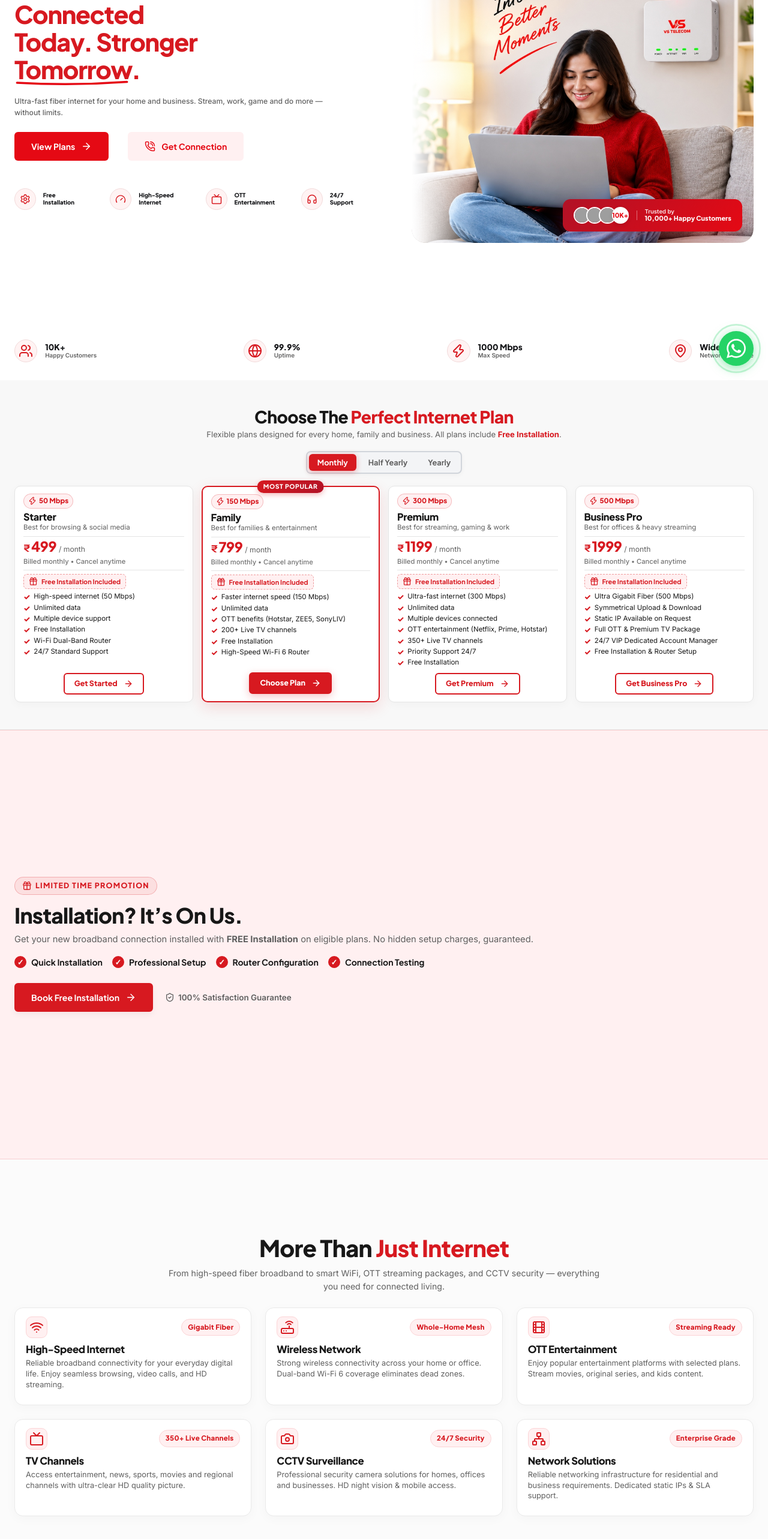
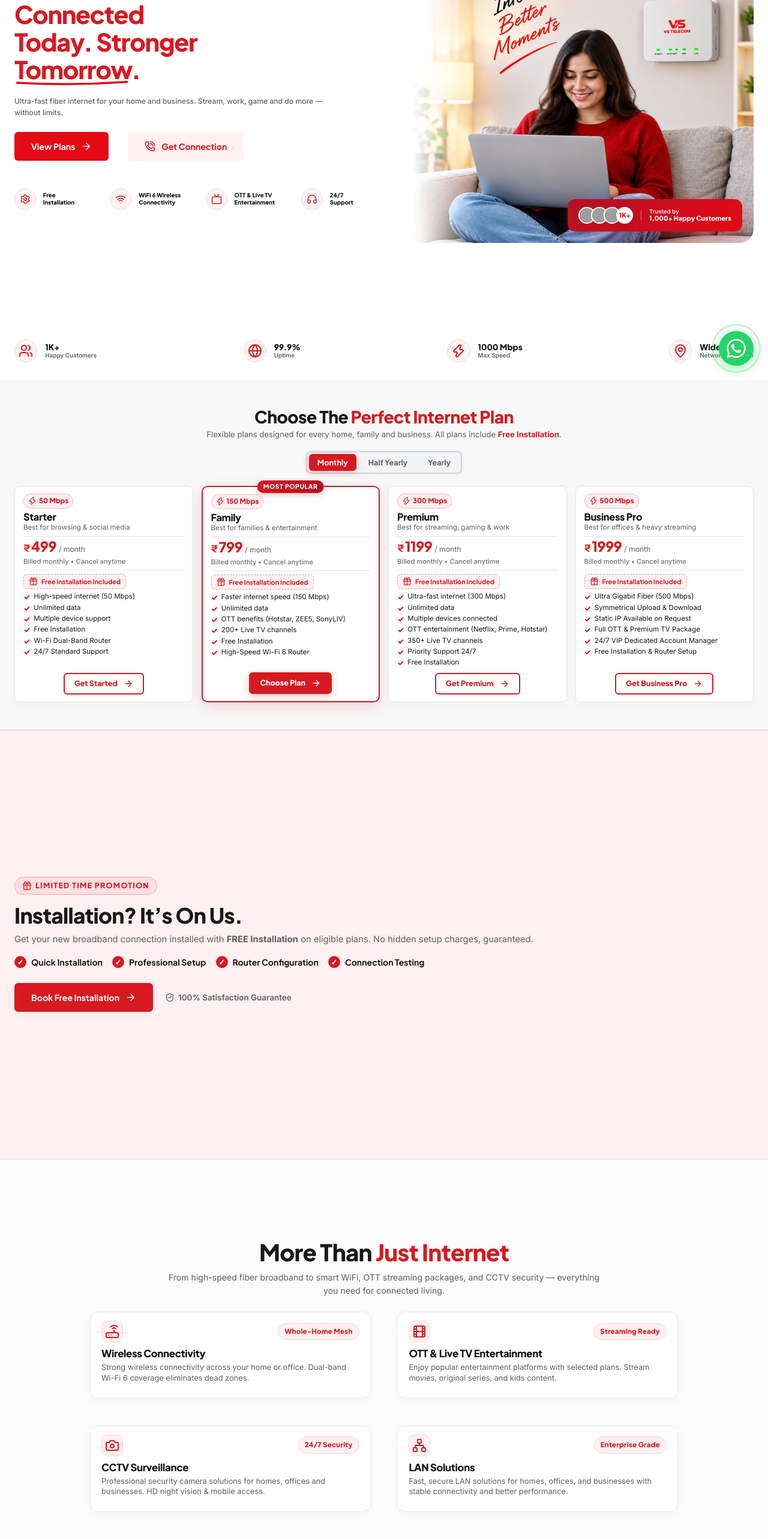
Before and after one commit to sachinkum2203-code/vishaltelecom, a React (Vite) app: page / in a window 1280 px wide. Shown: the part 166-2732 px from the top of the page at 60% size. Built offline with nearby package versions, Linux system fonts and the light colour scheme; grey boxes are pictures that could not be loaded.

Commit message:
update: content, layout and text updates for hero, services, about, footer and CTA

```diff
--- a/src/App.jsx
+++ b/src/App.jsx
@@ -68,7 +68,7 @@ export default function App() {
         {/* 8. OTT + TV Channels Section */}
         <OttEntertainment />
 
-        {/* 11. Wireless Network Section */}
+        {/* 11. Wireless Connectivity Section */}
         <WirelessNetwork onOpenAvailability={handleOpenAvailability} />
 
         {/* 12. CCTV Surveillance Section */}
--- a/src/components/About.jsx
+++ b/src/components/About.jsx
@@ -6,19 +6,19 @@ import './About.css';
 export default function About() {
   const stats = [
     {
-      value: '15+',
-      label: 'Years Experience',
-      sub: 'Leading regional telecom operator',
+      value: 'Free',
+      label: 'Installation',
+      sub: 'Quick & hassle-free setup',
+    },
+    {
+      value: 'WiFi 6',
+      label: 'Ready',
+      sub: 'Faster wireless connectivity',
     },
     {
       value: '99.9%',
       label: 'Network Uptime',
       sub: 'Monitored 24/7 SLA infrastructure',
-    },
-    {
-      value: '50K+',
-      label: 'Connected Homes',
-      sub: 'Across residential & commercial zones',
     },
     {
       value: '24/7',
--- a/src/components/ConnectionCta.jsx
+++ b/src/components/ConnectionCta.jsx
@@ -13,7 +13,7 @@ export default function ConnectionCta({ onOpenAvailability }) {
           </div>
 
           <h2 className="connection-cta-title">
-            Ready For <span>High-Speed Internet?</span>
+            Built for <span>Faster Connections.</span>
           </h2>
 
           <p className="connection-cta-desc">
--- a/src/components/Footer.jsx
+++ b/src/components/Footer.jsx
@@ -58,7 +58,7 @@ export default function Footer() {
               <img src={vsLogo} alt="VS TELECOM" className="footer-logo-img" />
             </a>
             <p className="footer-description">
-              Premium internet, OTT entertainment, CCTV surveillance and smart connectivity solutions for modern homes and businesses.
+              Premium internet, OTT & Live TV entertainment, CCTV surveillance and smart connectivity solutions for modern homes and businesses.
             </p>
             <div className="footer-social-icons">
               <a href="https://www.instagram.com/vs_telecommunication/" target="_blank" rel="noopener noreferrer" className="social-btn" aria-label="Instagram">
@@ -101,10 +101,10 @@ export default function Footer() {
             </h4>
             <ul className="footer-services-list">
               <li><a href="#plans"><Wifi size={17} className="service-icon" /><span>High-Speed Internet</span></a></li>
-              <li><a href="#wireless"><Share2 size={17} className="service-icon" /><span>Wireless Network</span></a></li>
-              <li><a href="#ott"><Tv size={17} className="service-icon" /><span>OTT & TV Entertainment</span></a></li>
+              <li><a href="#wireless"><Share2 size={17} className="service-icon" /><span>Wireless Connectivity</span></a></li>
+              <li><a href="#ott"><Tv size={17} className="service-icon" /><span>OTT & Live TV Entertainment</span></a></li>
               <li><a href="#cctv"><Camera size={17} className="service-icon" /><span>CCTV Surveillance</span></a></li>
-              <li><a href="#wireless"><Router size={17} className="service-icon" /><span>Network Solutions</span></a></li>
+              <li><a href="#services"><Router size={17} className="service-icon" /><span>LAN Solutions</span></a></li>
               <li><a href="#free-installation"><Gift size={17} className="service-icon" /><span>Free Installation</span></a></li>
               <li><a href="#contact"><Headphones size={17} className="service-icon" /><span>Customer Support</span></a></li>
             </ul>
@@ -133,7 +133,7 @@ export default function Footer() {
                 </div>
                 <div className="contact-item-text">
                   <strong>+91 70271 04250</strong>
-                  <span>Mon - Sat, 9:00 AM - 8:00 PM</span>
+                  <span>Mon - Sat, 9:00 AM - 5:00 PM</span>
                 </div>
               </div>
 
--- a/src/components/Hero.jsx
+++ b/src/components/Hero.jsx
@@ -67,16 +67,16 @@ export default function Hero({ onOpenAvailability, onOpenSpeedTest }) {
 
               <div className="inline-feat-item">
                 <div className="feat-icon-bubble">
-                  <Gauge size={18} className="text-red" />
+                  <Wifi size={18} className="text-red" />
                 </div>
-                <span className="feat-label">High-Speed<br />Internet</span>
+                <span className="feat-label">WiFi 6 Wireless<br />Connectivity</span>
               </div>
 
               <div className="inline-feat-item">
                 <div className="feat-icon-bubble">
                   <Tv size={18} className="text-red" />
                 </div>
-                <span className="feat-label">OTT<br />Entertainment</span>
+                <span className="feat-label">OTT & Live TV<br />Entertainment</span>
               </div>
 
               <div className="inline-feat-item">
@@ -110,12 +110,12 @@ export default function Hero({ onOpenAvailability, onOpenSpeedTest }) {
                 <img src="https://images.unsplash.com/photo-1534528741775-53994a69daeb?auto=format&fit=crop&w=80&q=80" alt="User 1" className="avatar-img" />
                 <img src="https://images.unsplash.com/photo-1507003211169-0a1dd7228f2d?auto=format&fit=crop&w=80&q=80" alt="User 2" className="avatar-img" />
                 <img src="https://images.unsplash.com/photo-1494790108377-be9c29b29330?auto=format&fit=crop&w=80&q=80" alt="User 3" className="avatar-img" />
-                <div className="avatar-count-badge">10K+</div>
+                <div className="avatar-count-badge">1K+</div>
               </div>
               <div className="banner-divider"></div>
               <div className="trusted-text-block">
                 <span className="t-label">Trusted by</span>
-                <span className="t-val">10,000+ Happy Customers</span>
+                <span className="t-val">1,000+ Happy Customers</span>
               </div>
             </div>
 
@@ -131,7 +131,7 @@ export default function Hero({ onOpenAvailability, onOpenSpeedTest }) {
               <Users size={24} className="text-red" />
             </div>
             <div className="bstat-meta">
-              <span className="bstat-val">10K+</span>
+              <span className="bstat-val">1K+</span>
               <span className="bstat-lbl">Happy Customers</span>
             </div>
           </div>
--- a/src/components/Navbar.jsx
+++ b/src/components/Navbar.jsx
@@ -110,7 +110,7 @@ export default function Navbar({ onOpenAvailability }) {
           <div className="top-info-left">
             <span className="info-item"><MapPin size={13} className="text-red" /> Subhash Nagar, Sonipat</span>
             <span className="info-item"><PhoneCall size={13} className="text-red" /> +91 70271 04250</span>
-            <span className="info-item"><Clock size={13} className="text-red" /> Mon - Sat 9:00 AM - 8:00 PM</span>
+            <span className="info-item"><Clock size={13} className="text-red" /> Mon - Sat 9:00 AM - 5:00 PM</span>
           </div>
           <div className="top-info-right">
             <div className="top-socials">
--- a/src/components/Services.css
+++ b/src/components/Services.css
@@ -6,17 +6,20 @@
 
 .services-grid {
   display: grid;
-  grid-template-columns: repeat(3, minmax(0, 1fr));
-  gap: clamp(14px, 1.8vw, 24px);
+  grid-template-columns: repeat(2, minmax(0, 1fr));
+  gap: clamp(28px, 3.5vw, 48px);
+  max-width: 980px;
+  margin: 0 auto;
 }
 
 .service-card {
   background-color: #FFFFFF;
   border: 1px solid #EAEAEA;
   border-radius: 16px;
-  padding: clamp(18px, 2.2vh, 26px) clamp(16px, 1.8vw, 24px);
+  padding: clamp(20px, 2vw, 26px);
   display: flex;
   flex-direction: column;
+  height: auto;
   transition: transform 0.25s cubic-bezier(0.16, 1, 0.3, 1), box-shadow 0.25s ease, border-color 0.25s ease;
   position: relative;
   box-shadow: 0 4px 18px rgba(0, 0, 0, 0.03);
@@ -78,8 +81,7 @@
   font-size: clamp(0.82rem, 0.9vw, 0.88rem);
   color: #5F5F5F;
   line-height: 1.5;
-  margin-bottom: 16px;
-  flex-grow: 1;
+  margin-bottom: 0;
 }
 
 .service-link-btn {
@@ -151,4 +153,7 @@
     grid-template-columns: 1fr;
     gap: 16px;
   }
+  .service-card {
+    aspect-ratio: auto;
+  }
 }
--- a/src/components/Services.jsx
+++ b/src/components/Services.jsx
@@ -1,20 +1,12 @@
 import React from 'react';
-import { Wifi, Router, Tv, Film, Camera, Network } from 'lucide-react';
+import { Router, Film, Camera, Network } from 'lucide-react';
 import './Services.css';
 
 export default function Services({ onOpenAvailability }) {
   const services = [
     {
-      id: 'internet',
-      title: 'High-Speed Internet',
-      description: 'Reliable broadband connectivity for your everyday digital life. Enjoy seamless browsing, video calls, and HD streaming.',
-      icon: Wifi,
-      badge: 'Gigabit Fiber',
-      link: '#plans',
-    },
-    {
       id: 'wireless',
-      title: 'Wireless Network',
+      title: 'Wireless Connectivity',
       description: 'Strong wireless connectivity across your home or office. Dual-band Wi-Fi 6 coverage eliminates dead zones.',
       icon: Router,
       badge: 'Whole-Home Mesh',
@@ -22,18 +14,10 @@ export default function Services({ onOpenAvailability }) {
     },
     {
       id: 'ott',
-      title: 'OTT Entertainment',
+      title: 'OTT & Live TV Entertainment',
       description: 'Enjoy popular entertainment platforms with selected plans. Stream movies, original series, and kids content.',
       icon: Film,
       badge: 'Streaming Ready',
-      link: '#ott',
-    },
-    {
-      id: 'tv',
-      title: 'TV Channels',
-      description: 'Access entertainment, news, sports, movies and regional channels with ultra-clear HD quality picture.',
-      icon: Tv,
-      badge: '350+ Live Channels',
       link: '#ott',
     },
     {
@@ -46,8 +30,8 @@ export default function Services({ onOpenAvailability }) {
     },
     {
       id: 'network',
-      title: 'Network Solutions',
-      description: 'Reliable networking infrastructure for residential and business requirements. Dedicated static IPs & SLA support.',
+      title: 'LAN Solutions',
+      description: 'Fast, secure LAN solutions for homes, offices, and businesses with stable connectivity and better performance.',
       icon: Network,
       badge: 'Enterprise Grade',
       link: '#network',
--- a/src/components/WirelessNetwork.jsx
+++ b/src/components/WirelessNetwork.jsx
@@ -18,14 +18,11 @@ export default function WirelessNetwork({ onOpenAvailability }) {
         {/* Left Column: Text & Features */}
         <div className="wireless-left">
           <h2 className="wireless-title">
-
-
-
-            Powerful WiFi. <span className="text-red">Every Corner Covered.</span>
+            WiFi 6 Wireless Solutions <span className="text-red">for Every Space</span>
           </h2>
 
           <p className="wireless-text">
-            Create a reliable wireless network designed to provide fast and stable connectivity across homes, offices and commercial spaces. Say goodbye to buffer wheels and WiFi dead zones.
+            Create reliable wireless connectivity designed to provide fast and stable connectivity across homes, offices and commercial spaces. Say goodbye to buffer wheels and WiFi dead zones.
           </p>
 
           <div className="wireless-features-grid">
@@ -41,7 +38,7 @@ export default function WirelessNetwork({ onOpenAvailability }) {
             className="btn btn-red wireless-cta"
             onClick={() => {
               const message = encodeURIComponent(
-                'Hello VS Telecom! I am interested in your Powerful Wi-Fi & Wireless Network Solutions. Please connect with me.'
+                'Hello VS Telecom! I am interested in your Powerful Wi-Fi & Wireless Connectivity Solutions. Please connect with me.'
               );
               window.open(`https://wa.me/917027104250?text=${message}`, '_blank');
             }}
```
